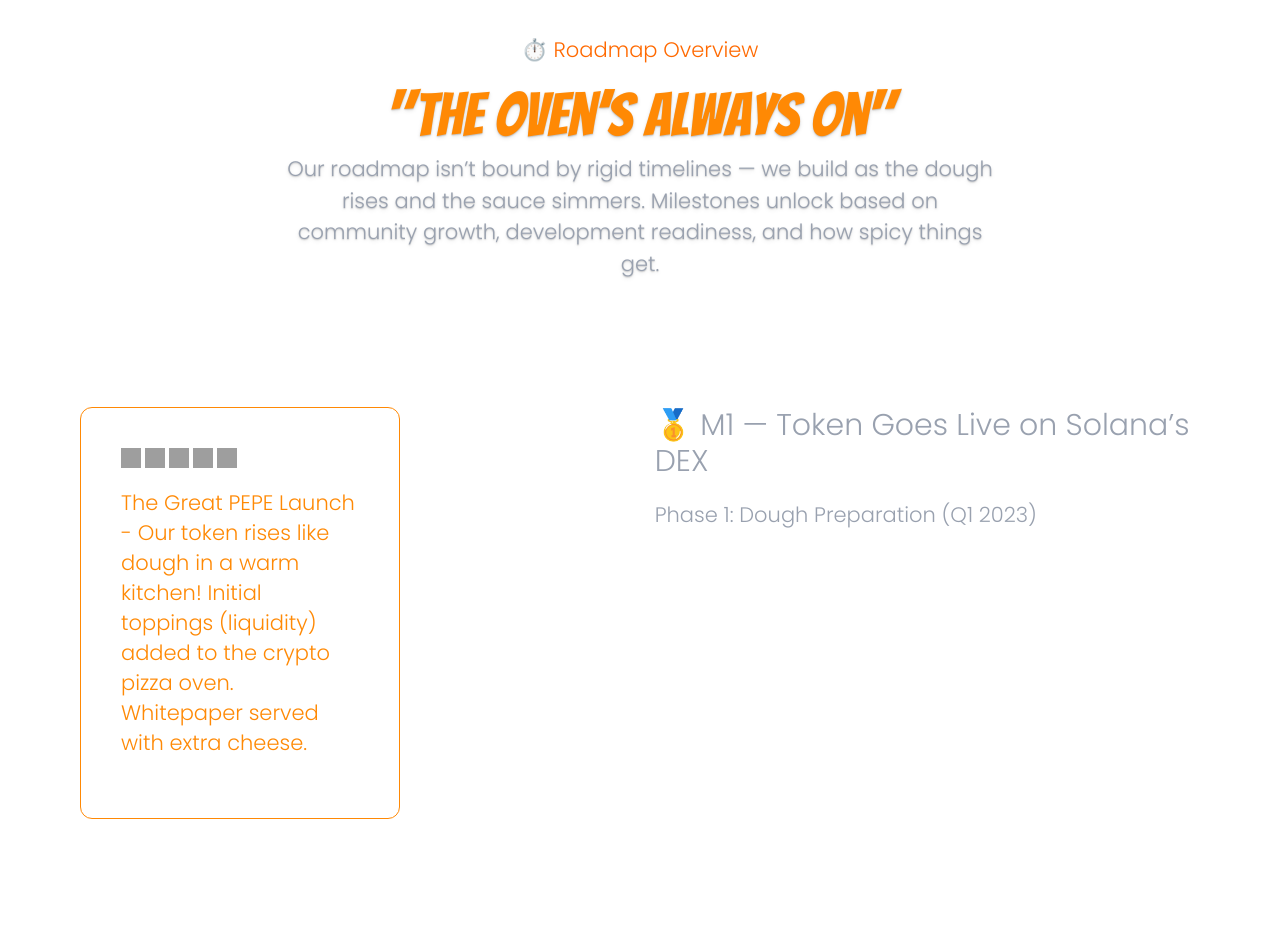
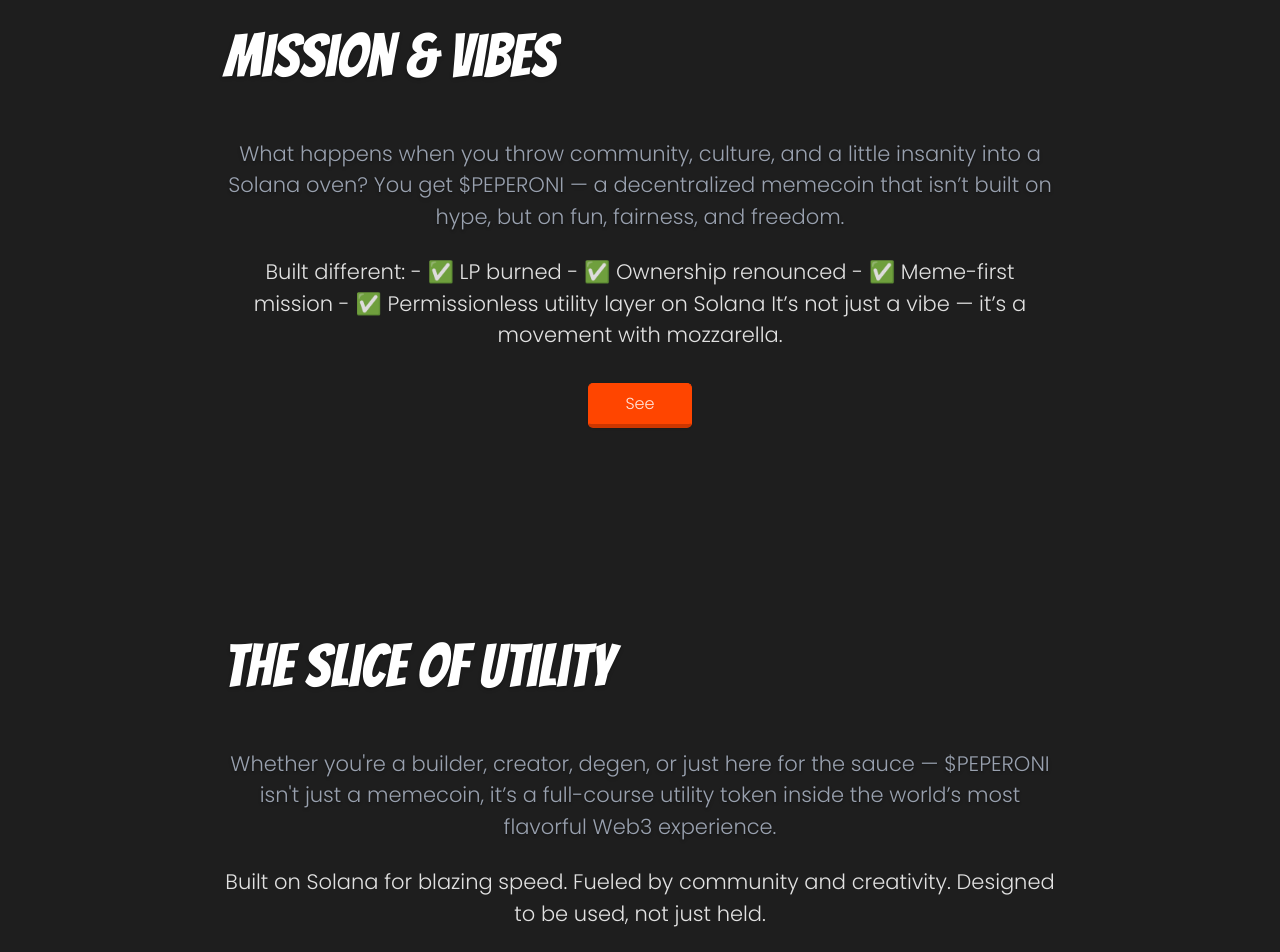
Before and after one commit to PeperoniCoinMeme/landing-page, a React (Vite) app: page / in a window 1280 px wide. Shown: the part 2780-3732 px from the top of the page. Built offline with nearby package versions, Linux system fonts and the light colour scheme; grey boxes are pictures that could not be loaded.

Commit message:
feat: add layout sections missing, mission-vibes, slice of utility, join

```diff
--- /dev/null
+++ b/src/components/Join/Join.tsx
@@ -0,0 +1,33 @@
+import React from "react";
+import { Section } from "../../layout";
+import JoinButton from "../JoinButton/JoinButton";
+import { logo, orangeScatteredYellow2, waveYellowOrange2 } from "../../assets";
+import LandingHero from "../design/tipography/LandingHero";
+
+const Join = () => {
+  return (
+    <Section
+      id="join"
+      className="py-18 md:px-20 px-4 lg:px-40 flex flex-col md:flex-row justify-center"
+      bgColor="#FF4500"
+    >
+      <section className="relative rounded-xl shadow-lg rounded-xl bg-white md:px-16 px-6 p-8 md:py-12 flex flex-col md:flex-row">
+        <div className="max-w-3xl mx-auto space-y-2">
+          <LandingHero>Join to the Pizza!</LandingHero>
+
+          <p className="text-gray-500 leading-relaxed">
+            Don’t miss out on the cheesiest opportunity in crypto. Buy $PEP and
+            be part of the most flavorful movement on the blockchain.
+          </p>
+          <div className="mt-15 px-10"></div>
+        </div>
+
+        <div className="relative justify-center flex-1">
+          {/* Image Column */}
+        </div>
+      </section>
+    </Section>
+  );
+};
+
+export default Join;
--- /dev/null
+++ b/src/components/MissionVibes/MissionVibes.tsx
@@ -0,0 +1,45 @@
+import React from "react";
+import { Section } from "../../layout";
+
+import { orangeScatteredYellow1 } from "../../assets";
+import LandingButton from "../design/buttons/LandingButton";
+import LandingHero from "../design/tipography/LandingHero";
+import LandingText from "../design/tipography/LandingText";
+
+const MissionVibes = () => {
+  return (
+    <Section
+      id="missionvibes"
+      className="py-10 md:px-20 px-4 lg:px-40 flex flex-col md:flex-row justify-center"
+    >
+      <section className="overflow-hidden rounded-xl py-16 md:px-16 px-6 text-center">
+        <div className="relative flex flex-col jutify-center">
+          <div className="mb-5 text-center">
+            <LandingHero color="white">Mission & Vibes</LandingHero>
+          </div>
+
+          <div className="flex flex-col md:flex-row items-center justify-center my-6 flex-wrap relative z-50 gap-7">
+            <LandingText>
+              What happens when you throw community, culture, and a little
+              insanity into a Solana oven? You get $PEPERONI — a decentralized
+              memecoin that isn’t built on hype, but on fun, fairness, and
+              freedom.
+            </LandingText>
+          </div>
+
+          <div>
+            Built different: - ✅ LP burned - ✅ Ownership renounced - ✅
+            Meme-first mission - ✅ Permissionless utility layer on Solana It’s
+            not just a vibe — it’s a movement with mozzarella.
+          </div>
+
+          <div className="pt-8">
+            <LandingButton>See</LandingButton>
+          </div>
+        </div>
+      </section>
+    </Section>
+  );
+};
+
+export default MissionVibes;
--- /dev/null
+++ b/src/components/SliceOfUtility/SliceOfUtility.tsx
@@ -0,0 +1,43 @@
+import React from "react";
+import { Section } from "../../layout";
+
+import { orangeScatteredYellow1 } from "../../assets";
+import LandingButton from "../design/buttons/LandingButton";
+import LandingHero from "../design/tipography/LandingHero";
+import LandingText from "../design/tipography/LandingText";
+
+const SliceOfUtility = () => {
+  return (
+    <Section
+      id="sliceofutility"
+      className="py-10 md:px-20 px-4 lg:px-40 flex flex-col md:flex-row justify-center"
+    >
+      <section className="overflow-hidden rounded-xl py-16 md:px-16 px-6 text-center">
+        <div className="relative flex flex-col jutify-center">
+          <div className="mb-5 text-center">
+            <LandingHero color="white">The Slice of Utility</LandingHero>
+          </div>
+
+          <div className="flex flex-col md:flex-row items-center justify-center my-6 flex-wrap relative z-50 gap-7">
+            <LandingText>
+              Whether you're a builder, creator, degen, or just here for the
+              sauce — $PEPERONI isn't just a memecoin, it’s a full-course
+              utility token inside the world’s most flavorful Web3 experience.
+            </LandingText>
+          </div>
+
+          <i>
+            Built on Solana for blazing speed. Fueled by community and
+            creativity. Designed to be used, not just held.{" "}
+          </i>
+
+          <div className="pt-8">
+            <LandingButton>Services</LandingButton>
+          </div>
+        </div>
+      </section>
+    </Section>
+  );
+};
+
+export default SliceOfUtility;
--- a/src/views/LandingPage.tsx
+++ b/src/views/LandingPage.tsx
@@ -12,11 +12,15 @@
 
 import Roadmap from "../components/Roadmap/Roadmap";
 import WavySpacer from "../components/design/WavySpacer";
+import MissionVibes from "../components/MissionVibes/MissionVibes";
+import SliceOfUtility from "../components/SliceOfUtility/SliceofUtility";
+import Join from "../components/Join/Join";
 
 const LandingPage = () => {
   return (
     <div className="overflow-hidden w-full square-framed-container m-auto">
       <Navbar />
+      {/* 1 */}
       <Hero />
       <WavySpacer bgWaveUrl={waveYellowWhite1} flip={false} />
       {/* Pepperoni Pizza */}
@@ -42,20 +46,29 @@
           }
         `}</style>
       </div>
+      {/* 2 */}
       <About />
       <WavySpacer bgWaveUrl={waveYellowWhite3} flip={true} />
+      {/* 3 */}
+      <MissionVibes />
+      {/* 4 */}
+      <SliceOfUtility />
+      <WavySpacer bgWaveUrl={waveYellowWhite1} flip={false} />
+      {/* <Feature /> */}
+      {/* 5 */}
+      <Tokenomics />
+      <WavySpacer bgWaveUrl={waveYellowOrange1} flip={true} />
       {/* <LogoShowcase /> */}
+      {/* 6 */}
       <Roadmap />
       <WavySpacer bgWaveUrl={waveYellowWhite1} flip={false} />
-      {/* <Feature /> */}
-      <Tokenomics />
-      <WavySpacer bgWaveUrl={waveYellowOrange1} flip={true} />
       {/* <GlowingTokenOrbit
         imageSrc={logo}
         label="$PEPERONI – THE MOST DELICIOUS TOKEN"
       /> */}
       {/* <InfiniteCarousel images={images} speed={30} /> */}
-      <CTA />
+      <Join />
+      {/* <CTA /> */}
       <WavySpacer bgWaveUrl={waveYellowOrange2} flip={false} />
       <Footer />
     </div>
```
Also changed, not shown: src/components/Join/Join.css (added), src/components/MissionVibes/MissionVibes.css (added), src/components/SliceOfUtility/SliceOfUtility.css (added).
